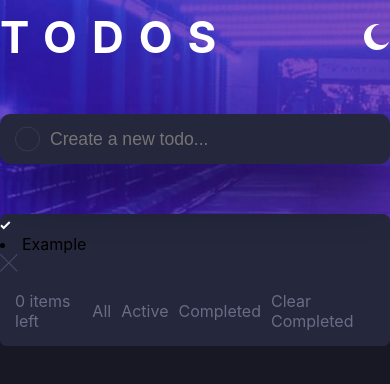
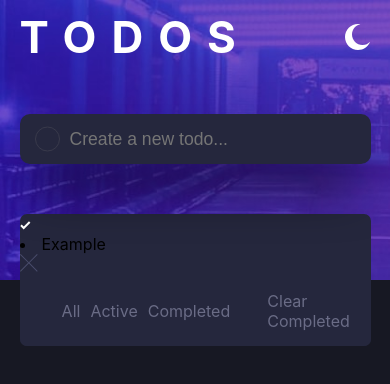
Before and after one commit to Diego-Girao/todo-app-redux, a React (Create React App) app: page / in a window 390 px wide. Shown: the top 384 px of the page. Built offline with nearby package versions, Linux system fonts and the light colour scheme.

Commit message:
Style started responsive

```diff
--- a/src/App.scss
+++ b/src/App.scss
@@ -232,3 +232,20 @@
 		}
 	}
 }
+
+@media (max-width: 680px) {
+	.todos {
+		width: 90%;
+
+		.todos_footer {
+			.types {
+				width: 100%;
+				justify-content: center;
+			}
+
+			> p {
+				display: none;
+			}
+		}
+	}
+}
```
